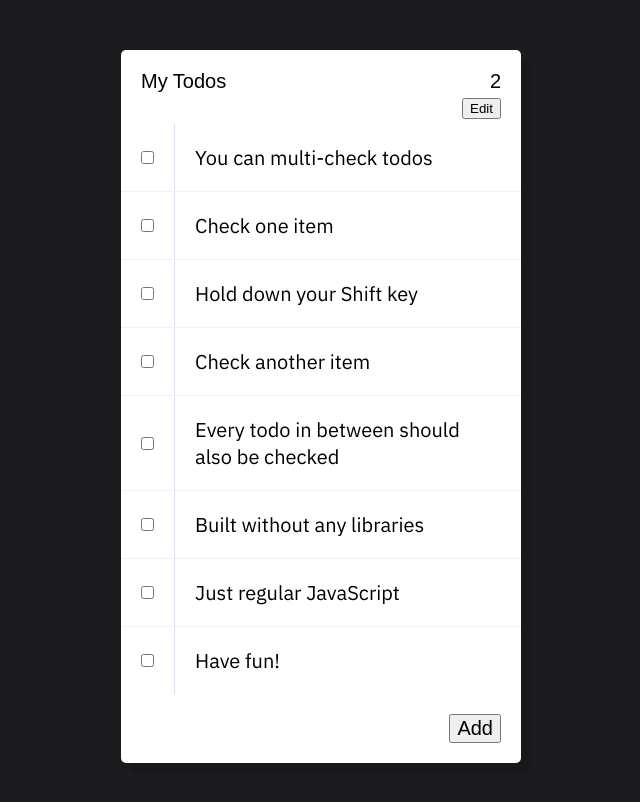
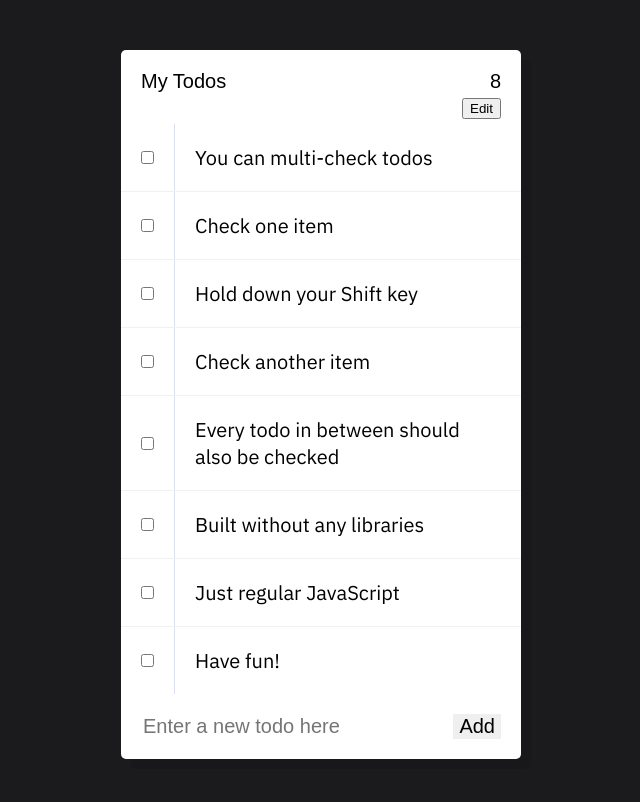
Before and after one commit to Yihwan/todo-list, a plain HTML site: page index.html in a window 1280 px wide. Shown: the whole page, without its empty margins (319-959 px from the left). Drawn offline with Linux system fonts and the light colour scheme.

Commit message:
add todo counter + styling

```diff
--- a/app.js
+++ b/app.js
@@ -1,6 +1,14 @@
 const checkboxes = document.querySelectorAll('.list input[type="checkbox"]');
 
 let lastChecked;
+
+window.onload = function() {
+  document.getElementById('todo-count').innerHTML = countTodos();
+};
+
+function countTodos() {
+  return document.querySelector('.items').childElementCount;
+}
 
 function handleCheck(e) {
   let inBetween = false;
@@ -33,6 +41,7 @@ function createTodo() {
   const todoItems = document.querySelector('.items');
 
   todoItems.insertAdjacentHTML('beforeend', newHtml);
+  document.getElementById('todo-count').innerHTML = countTodos();
 }
 
 checkboxes.forEach(checkbox => {
--- a/index.html
+++ b/index.html
@@ -19,7 +19,7 @@
     <div class="header">
       <div id="header-1">
         <span id="title">My Todos</span>
-        <span id="todo-count">2</span>
+        <span id="todo-count"></span>
       </div>
       <div id="header-2">
         <button id="edit">Edit</button>
@@ -63,7 +63,7 @@
     </div>
 
     <div class="item new">
-      <input id="new-todo" type="text">
+      <input id="new-todo" type="text" placeholder="Enter a new todo here">
       <button id="add-todo" onclick="createTodo()">Add</button>
     </div>
   </div>
--- a/main.css
+++ b/main.css
@@ -3,6 +3,10 @@
 html {
   font-family: sans-serif;
   background:#1B1B1D;
+}
+
+*:focus {
+  outline: none;
 }
 
 .list {
@@ -72,6 +76,8 @@ input[type="checkbox"], .new-icon {
 .new #add-todo {
   font-size: 20px;
   margin: 20px;
+  border: none;
+  cursor: pointer;
 }
 
 
```
